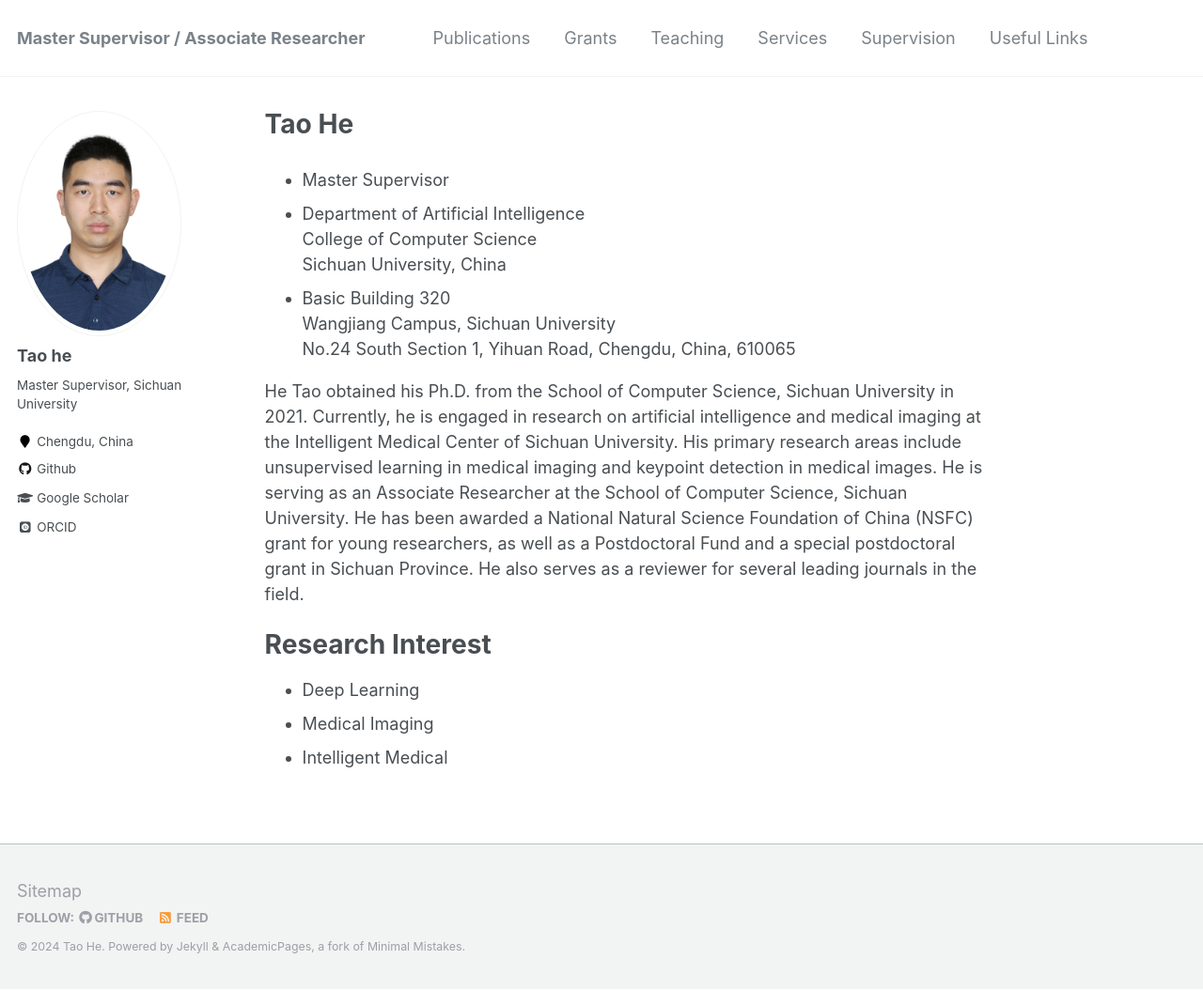
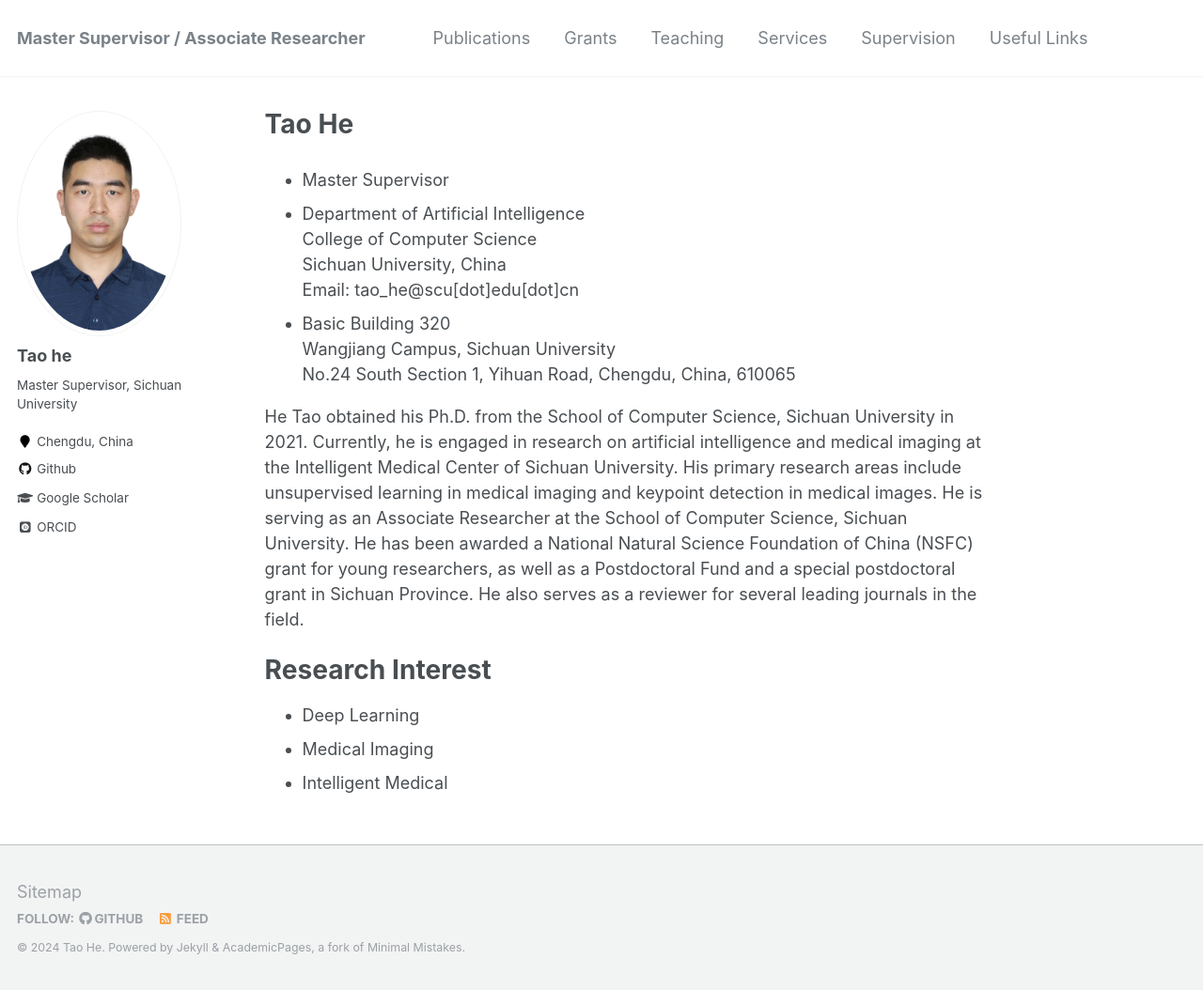
Before and after one commit to ithet1007/ithet1007.github.io, a Jekyll site: the page built from _pages/about.md, in a window 1280 px wide and 1054 px high. Shown: the whole window at 94% size. Built offline with Jekyll 4.4.1, drawn with Linux system fonts in a browser that asks for light colours; some web fonts are replaced.

Commit message:
Update about.md

```diff
--- a/_pages/about.md
+++ b/_pages/about.md
@@ -10,7 +10,8 @@ redirect_from:
 * Master Supervisor
 * Department of Artificial Intelligence\\
 College of Computer Science \\
-Sichuan University, China
+Sichuan University, China\\
+Email: tao_he@scu[dot]edu[dot]cn
 * Basic Building 320\\
 Wangjiang Campus, Sichuan University\\
 No.24 South Section 1, Yihuan Road, Chengdu, China, 610065
```
